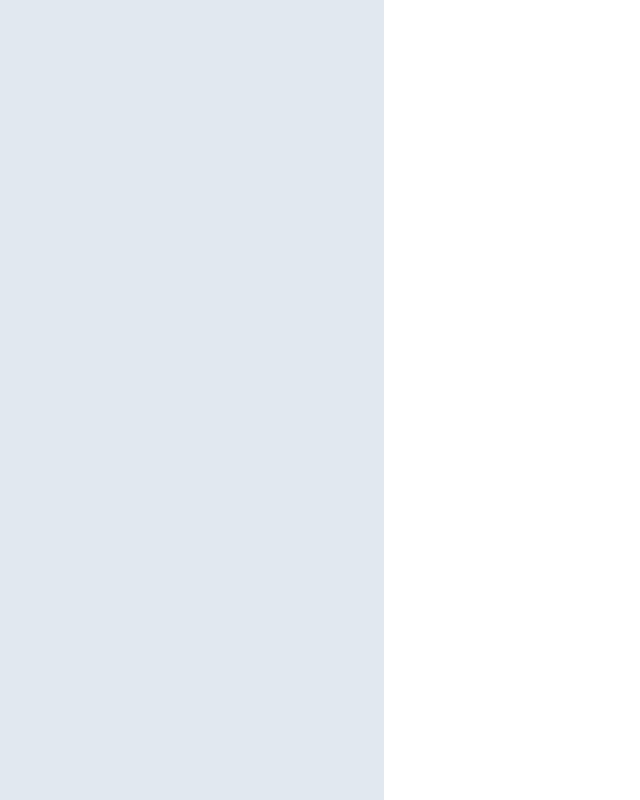
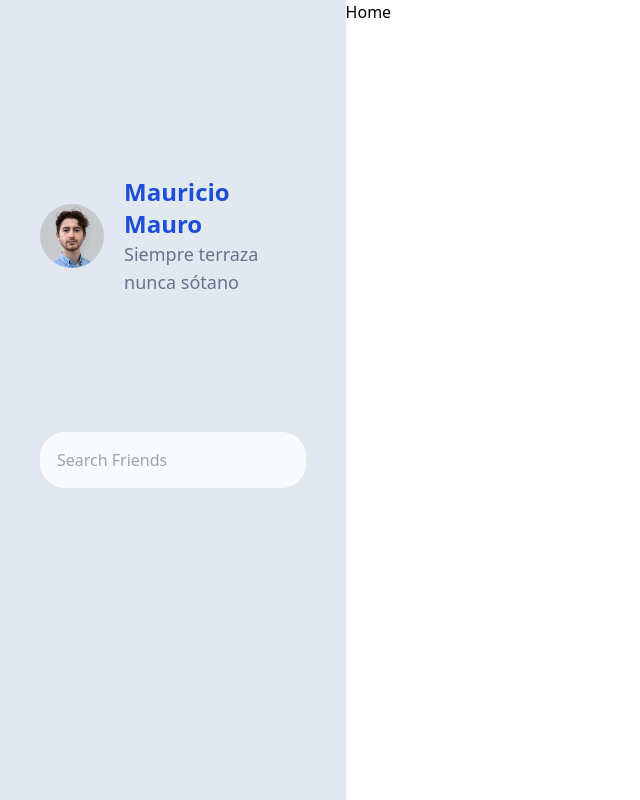
Before and after one commit to Benzagon/ChatApp, a Next.js app: page /home in a window 1280 px wide. Shown: the whole page, without its empty margins (0-640 px from the left). Built offline with nearby package versions, Linux system fonts and the light colour scheme.

Commit message:
feat: home sidebar profile and searchbar

```diff
--- a/src/components/Sidebar.tsx
+++ b/src/components/Sidebar.tsx
@@ -1,7 +1,23 @@
+import profilePicture from '../../public/man.jpg'
+import Image from 'next/image';
+
 const Sidebar = () => {
     return(
         <>
-            <div className="w-96 h-screen bg-slate-200 z-10 left-0 fixed">
+            <div className="w-[27vw] h-screen bg-slate-200 left-0 p-10 grid">
+                {/* User icon */}
+                <div className='flex items-center gap-5'>
+                    <div className='aspect-square w-[7vw] overflow-clip rounded-full border-solid'>
+                        <Image src={profilePicture} alt="profile picture" width={300}/>
+                    </div>
+                    <div>
+                        <h2 className='font-sans font-bold text-2xl text-blue-700'>Mauricio Mauro</h2>
+                        <h3 className='font-sans text-lg text-slate-500'>Siempre terraza nunca sótano</h3>
+                    </div>
+                </div>
+
+                {/* Search Bar */}
+                <input className='bg-slate-50 border border-slate-50 w-100 h-14 rounded-3xl p-4 focus:border-blue-500' placeholder='Search Friends'></input>
             </div>
         </>
     )
--- a/src/pages/home.tsx
+++ b/src/pages/home.tsx
@@ -3,8 +3,10 @@ import Sidebar from "@/components/Sidebar";
 const home = () => {
     return (
         <>
-            <Sidebar></Sidebar>
-            <h1>Home</h1>
+            <div className="flex">
+                <Sidebar></Sidebar>
+                <h1>Home</h1>
+            </div>
         </>
     )
 };
--- a/src/styles/globals.css
+++ b/src/styles/globals.css
@@ -1,6 +1,7 @@
 @tailwind base;
 @tailwind components;
 @tailwind utilities;
+@import url('https://fonts.googleapis.com/css2?family=Ubuntu:ital,wght@0,300;0,400;1,300&display=swap');
 
 html {
   width: 100vw;
--- a/tailwind.config.js
+++ b/tailwind.config.js
@@ -4,7 +4,11 @@ module.exports = {
     "./src/**/*.{js,ts,jsx,tsx}",
   ],
   theme: {
-    extend: {},
+    extend: {
+      fontFamily: {
+        'poppins': ['Poppins', 'sans-serif']
+      }
+    },
   },
   plugins: [],
 }
```
Also changed, not shown: public/man.jpg (added), public/man.png (added).
